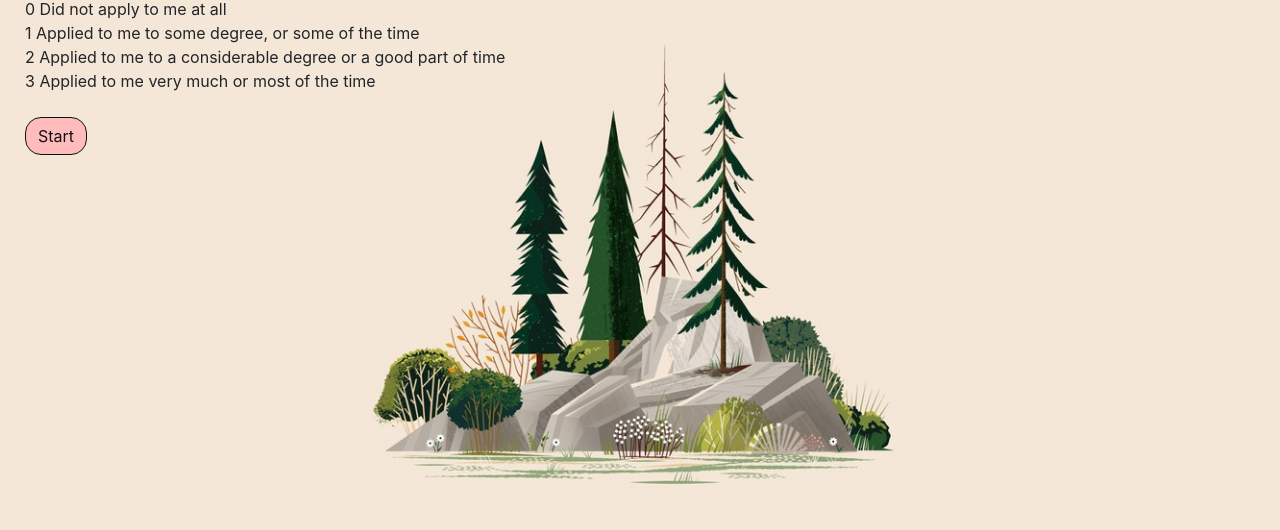
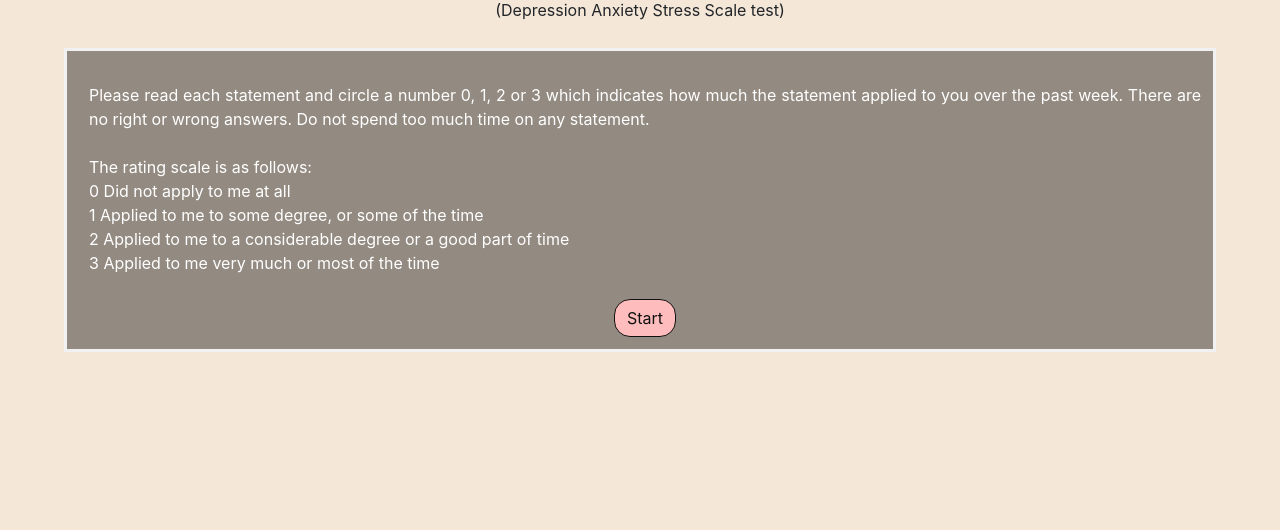
Before and after one commit to Tsrtushar/project2, a website: page test.html in a window 1280 px wide. Shown: the part 275-805 px from the top of the page. Drawn offline with nearby package versions, Linux system fonts and the light colour scheme.

Commit message:
Update test.html

```diff
--- a/test.html
+++ b/test.html
@@ -1,25 +1,41 @@
 <!DOCTYPE html>
 <html>
   <head>
-        <meta charset="utf-8">
-        <meta name="viewport" content="width=device-width, initial-scale=1, shrink-to-fit=no">
+    <meta charset="utf-8" />
+    <meta
+      name="viewport"
+      content="width=device-width, initial-scale=1, shrink-to-fit=no"
+    />
     <title>Test</title>
-        <link rel="stylesheet" href="style.css">
-        <script src="https://kit.fontawesome.com/b22f5d2f58.js" crossorigin="anonymous"></script>
-        <link rel="stylesheet" href="https://stackpath.bootstrapcdn.com/bootstrap/4.4.1/css/bootstrap.min.css" integrity="sha384-Vkoo8x4CGsO3+Hhxv8T/Q5PaXtkKtu6ug5TOeNV6gBiFeWPGFN9MuhOf23Q9Ifjh" crossorigin="anonymous">
+    <link rel="stylesheet" href="style.css" />
+    <script
+      src="https://kit.fontawesome.com/b22f5d2f58.js"
+      crossorigin="anonymous"
+    ></script>
+    <link
+      rel="stylesheet"
+      href="https://stackpath.bootstrapcdn.com/bootstrap/4.4.1/css/bootstrap.min.css"
+      integrity="sha384-Vkoo8x4CGsO3+Hhxv8T/Q5PaXtkKtu6ug5TOeNV6gBiFeWPGFN9MuhOf23Q9Ifjh"
+      crossorigin="anonymous"
+    />
   </head>
-    <body style="background-image:url(wall1.jpg);height: 100vh;
-    background-position: center;
-    background-repeat: no-repeat;
-    background-size: cover;
-    position: relative;">
-
-    <div class="container-fluid login-layout ">
-
+  <body
+    style="
+      background-color: #f4e7d7;
+      height: 100vh;
+      display: flex;
+      flex-direction: column;
+      justify-content: center;
+      align-items: center;
+    "
+  >
   <div id="mySidenav" class="sidenav">
-        <a href="javascript:void(0)" class="closebtn" onclick="closeNav()">&times;</a>
+    <a href="javascript:void(0)" class="closebtn" onclick="closeNav()"
+      >&times;</a
+    >
     <a href="./home.html">Home</a>
     <a href="#">Test</a>
+    <a href="./breathe.html">Breathe</a>
     <a href="./blog.html">Blogs</a>
     <a href="./Meditation.html">Meditation</a>
     <a href="./podcast.html">Podcast</a>
@@ -27,32 +43,65 @@
     <a href="./feedback.html">Feedback</a>
   </div>
 
+    <div class="container-fluid login-layout">
+
       <span onclick="openNav()"><i class="fas fa-brain fa-2x"></i></span>
 
+      <div style="text-align: center; font-weight: bold;">
+        <h1>DASS TEST</h1>
+      </div>
+      <div style="text-align: center; ">
+        <p>(Depression Anxiety Stress Scale test)</p>
+      </div>
 
-            <div style="text-align: center; padding-right: 20px;"><h1>DASS TEST</h1></div>
-            <div style="text-align: center; padding-right: 20px;"><h1>(Depression Anxiety Stress Scale test)</h1></div>
-            <div style="padding-left: 10px; padding-top: 20px; text-align: justify; ">Please read each statement and circle a number 0, 1, 2 or 3 which indicates how much the statement
-                applied to you over the past week. There are no right or wrong answers. Do not spend too much
-                time on any statement.<br>
-                <br>
-                The rating scale is as follows:<br>
-                0 Did not apply to me at all<br>
-                1 Applied to me to some degree, or some of the time<br>
-                2 Applied to me to a considerable degree or a good part of time<br>
-                3 Applied to me very much or most of the time<br><br>
+
+    </div>
+    <div
+        class="content"
+        style="
+          background-color: rgb(0, 0, 0);
+          background-color: rgba(0, 0, 0, 0.4);
+          color: white;
+          border: 3px solid #f1f1f1;
+          width: 90%;
+          padding: 12px;
+          text-align: center;
+        "
+      >
+        <div style="padding-left: 10px; padding-top: 20px; text-align: justify">
+          Please read each statement and circle a number 0, 1, 2 or 3 which
+          indicates how much the statement applied to you over the past week.
+          There are no right or wrong answers. Do not spend too much time on any
+          statement.<br />
+          <br />
+          The rating scale is as follows:<br />
+          0 Did not apply to me at all<br />
+          1 Applied to me to some degree, or some of the time<br />
+          2 Applied to me to a considerable degree or a good part of time<br />
+          3 Applied to me very much or most of the time<br /><br />
         </div>
 
         <form action="./testques.html" method="GET">
-                <div style="padding-left: 10px;">
-                <input  type="submit" class="btn btn-primary pause" value="Start">
+          <div style="padding-left: 10px">
+            <input type="submit" class="btn btn-primary pause" value="Start" />
           </div>
         </form>
-
       </div>
     <script src="./script.js"></script>
-        <script src="https://code.jquery.com/jquery-3.4.1.slim.min.js" integrity="sha384-J6qa4849blE2+poT4WnyKhv5vZF5SrPo0iEjwBvKU7imGFAV0wwj1yYfoRSJoZ+n" crossorigin="anonymous"></script>
-        <script src="https://cdn.jsdelivr.net/npm/popper.js@1.16.0/dist/umd/popper.min.js" integrity="sha384-Q6E9RHvbIyZFJoft+2mJbHaEWldlvI9IOYy5n3zV9zzTtmI3UksdQRVvoxMfooAo" crossorigin="anonymous"></script>
-        <script src="https://stackpath.bootstrapcdn.com/bootstrap/4.4.1/js/bootstrap.min.js" integrity="sha384-wfSDF2E50Y2D1uUdj0O3uMBJnjuUD4Ih7YwaYd1iqfktj0Uod8GCExl3Og8ifwB6" crossorigin="anonymous"></script>
+    <script
+      src="https://code.jquery.com/jquery-3.4.1.slim.min.js"
+      integrity="sha384-J6qa4849blE2+poT4WnyKhv5vZF5SrPo0iEjwBvKU7imGFAV0wwj1yYfoRSJoZ+n"
+      crossorigin="anonymous"
+    ></script>
+    <script
+      src="https://cdn.jsdelivr.net/npm/popper.js@1.16.0/dist/umd/popper.min.js"
+      integrity="sha384-Q6E9RHvbIyZFJoft+2mJbHaEWldlvI9IOYy5n3zV9zzTtmI3UksdQRVvoxMfooAo"
+      crossorigin="anonymous"
+    ></script>
+    <script
+      src="https://stackpath.bootstrapcdn.com/bootstrap/4.4.1/js/bootstrap.min.js"
+      integrity="sha384-wfSDF2E50Y2D1uUdj0O3uMBJnjuUD4Ih7YwaYd1iqfktj0Uod8GCExl3Og8ifwB6"
+      crossorigin="anonymous"
+    ></script>
   </body>
 </html>
```
Lines whose indentation alone changed are shown as unchanged.
